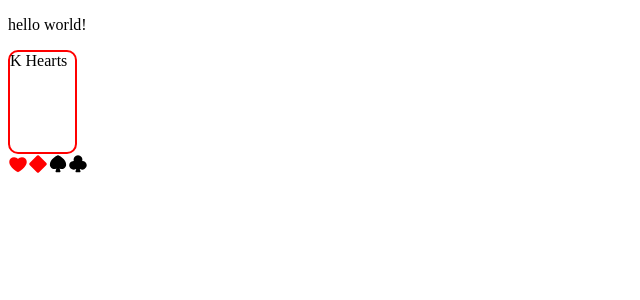
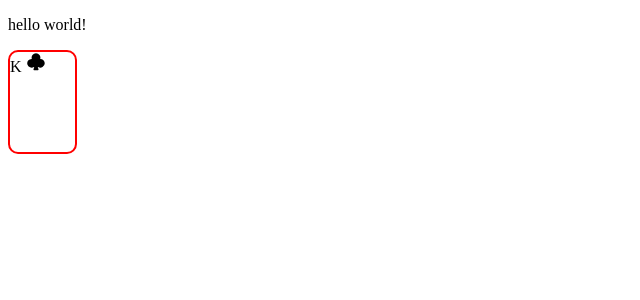
Before and after one commit to barneywhiffin/poker-goblins, a React (Vite) app: page / in a window 1280 px wide. Shown: the top 300 px of the page, without its empty margins (0-640 px from the left). Built offline with nearby package versions, Linux system fonts and the light colour scheme.

Commit message:
feat: add suit icons depending on suit prop passed to card

```diff
--- a/src/App.tsx
+++ b/src/App.tsx
@@ -6,7 +6,7 @@ function App() {
   return (
     <>
       <p>hello world!</p>
-      <Card value="K" suit="Hearts"/>
+      <Card value="K" suit="Clubs"/>
     </>
   )
 }
--- a/src/components/card/Card.tsx
+++ b/src/components/card/Card.tsx
@@ -1,18 +1,32 @@
 import "./card.css";
-import type { Card } from "../../types/Card";
+import type { Suit, Card } from "../../types/card";
 import { HeartIcon, DiamondIcon, SpadeIcon, ClubIcon } from "@phosphor-icons/react";
 
-export default function Card({value, suit}: Card) {
+export default function Card(props: Card) {
+
+    function getSuitIcon(suit: Suit) {
+        switch(suit) {
+            case("Hearts"): {
+                return <HeartIcon size={20} weight="fill" color="red"/>
+            }
+            case("Diamonds"): {
+                return <DiamondIcon size={20} weight="fill" color="red"/>
+            }
+            case("Spades"): {
+                return <SpadeIcon size={20} weight="fill"/>
+            }
+            case("Clubs"): {
+                return <ClubIcon size={20} weight="fill"/>
+            }
+        }
+    }
+
     return (
         <>
             <div className="card">
-                <span>{value} </span>
-                <span>{suit}</span>
+                <span>{props.value} </span>
+                {getSuitIcon(props.suit)}
             </div>
-            <HeartIcon size={20} color="red" weight="fill"/>
-            <DiamondIcon size={20} color="red" weight="fill"/>
-            <SpadeIcon size={20} weight="fill"/>
-            <ClubIcon size={20} weight="fill"/>
         </>
     )
 }
--- a/src/types/Card.ts
+++ b/src/types/Card.ts
@@ -1,6 +1,7 @@
-type Value = "Q" | "K";
+export type Value = "A" | "2" | "3" | "4" | "5" | "6" | "7" | "8" | "9" | "10" | "J" | "Q" | "K";
+export type Suit = "Spades" | "Diamonds" | "Clubs" | "Hearts";
 
 export interface Card {
     value: Value;
-    suit: string
+    suit: Suit
 }
```
